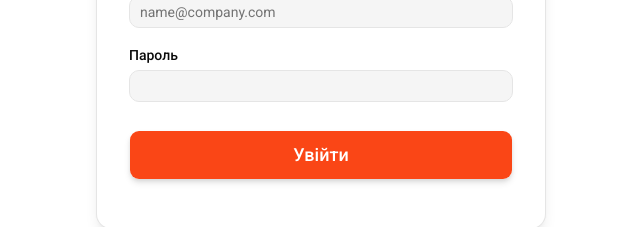
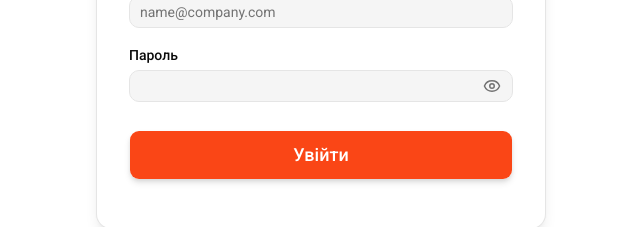
Before and after one commit to hise95/process-mapper, a Next.js app: page /login in a window 1280 px wide. Shown: the part 405-632 px from the top of the page, without its empty margins (319-959 px from the left). Built offline with nearby package versions, Linux system fonts and the light colour scheme; no server answers.

Commit message:
feat: add show password toggle

```diff
--- a/src/app/login/page.tsx
+++ b/src/app/login/page.tsx
@@ -2,6 +2,7 @@
 // src/app/login/page.tsx
 import { useState } from 'react'
 import { useRouter } from 'next/navigation'
+import { Eye, EyeOff } from 'lucide-react'
 import { Card, CardContent } from '@/components/ui/card'
 import { Button } from '@/components/ui/button'
 import { Input } from '@/components/ui/input'
@@ -11,6 +12,7 @@
   const router = useRouter()
   const [email, setEmail] = useState('')
   const [password, setPassword] = useState('')
+  const [showPassword, setShowPassword] = useState(false)
   const [loading, setLoading] = useState(false)
   const [error, setError] = useState<string | null>(null)
 
@@ -71,14 +73,23 @@
 
               <div className="space-y-2">
                 <Label htmlFor="password">Пароль</Label>
+                <div className="relative">
                   <Input
                     id="password"
-                  type="password"
+                    type={showPassword ? "text" : "password"}
                     required
                     value={password}
                     onChange={e => setPassword(e.target.value)}
-                  className="bg-muted focus-visible:ring-primary"
+                    className="bg-muted focus-visible:ring-primary pr-10"
                   />
+                  <button
+                    type="button"
+                    onClick={() => setShowPassword(!showPassword)}
+                    className="absolute right-3 top-1/2 -translate-y-1/2 text-muted-foreground hover:text-foreground"
+                  >
+                    {showPassword ? <EyeOff size={18} /> : <Eye size={18} />}
+                  </button>
+                </div>
               </div>
 
               <Button type="submit" className="w-full bg-primary hover:bg-primary/90 text-primary-foreground py-6 text-lg mt-2 shadow-md transition-all" disabled={loading}>
```
Lines whose indentation alone changed are shown as unchanged.
